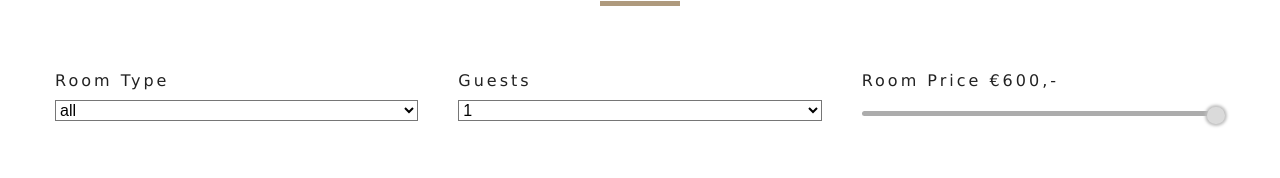
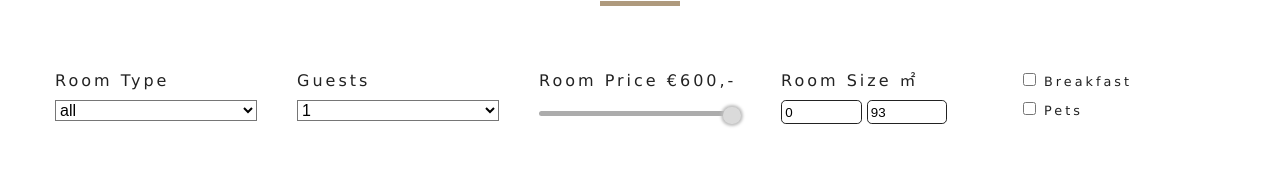
Before and after one commit to Heltzel/beach-resort, a React (Create React App) app: page /rooms in a window 1280 px wide. Shown: the part 681-859 px from the top of the page. Built offline with nearby package versions, Linux system fonts and the light colour scheme.

Commit message:
Filter room size beakfast and pets funcitonality

```diff
--- a/src/App.css
+++ b/src/App.css
@@ -437,8 +437,8 @@ h6 {
 /* end of single room*/
 /* roomlist */
 .roomslist {
-  padding: 5rem 0;
-  min-height: 90vh;
+  padding: 3rem 0;
+  min-height: 80vh;
 }
 .roomslist-center {
   width: 80vw;
@@ -538,3 +538,13 @@ input[type='range']::-webkit-slider-thumb {
 input[type='range']:focus {
   outline: none;
 }
+
+input[type='checkbox']:checked {
+  height: 0.8rem;
+  width: 0.8rem;
+  vertical-align: middle;
+  -webkit-appearance: none;
+  background-color: rgb(172, 172, 172);
+  border-radius: 3px;
+  outline: none;
+}
--- a/src/Context.js
+++ b/src/Context.js
@@ -56,7 +56,7 @@ class RoomProvider extends Component {
 
   handleChange = (e) => {
     const target = e.target
-    const value = e.type === 'checkbox' ? target.checked : target.value
+    const value = target.type === 'checkbox' ? target.checked : target.value
     const name = e.target.name
     this.setState(
       {
@@ -92,6 +92,19 @@ class RoomProvider extends Component {
     this.setState({
       sortedRooms: tempRooms,
     })
+    tempRooms = tempRooms.filter(
+      (room) => room.size >= minSize && room.size <= maxSize,
+    )
+    if (breakfast) {
+      tempRooms = tempRooms.filter((room) => room.breakfast === true)
+    }
+    if (pets) {
+      tempRooms = tempRooms.filter((room) => room.pets === true)
+    }
+    // set state
+    this.setState({
+      sortedRooms: tempRooms,
+    })
   }
 
   render() {
--- a/src/components/RoomsFilter.js
+++ b/src/components/RoomsFilter.js
@@ -81,6 +81,51 @@ export default function RoomsFilter({ rooms }) {
             onChange={handleChange}
           />
         </div>
+
+        <div className="form-group">
+          <label htmlFor="size">Room size &#13217;</label>
+          <div className="size-inputs">
+            <input
+              type="number"
+              name="minSize"
+              id="size"
+              className="size-input"
+              value={minSize}
+              onChange={handleChange}
+            />
+            <input
+              type="number"
+              name="maxSize"
+              id="maxSize"
+              className="size-input"
+              value={maxSize}
+              onChange={handleChange}
+            />
+          </div>
+        </div>
+
+        <div className="form-group">
+          <div className="single-extra">
+            <input
+              type="checkbox"
+              name="breakfast"
+              id="breakfast"
+              checked={breakfast}
+              onChange={handleChange}
+            />
+            <label htmlFor="breakfast">Breakfast</label>
+          </div>
+          <div className="single-extra">
+            <input
+              type="checkbox"
+              name="pets"
+              id="pets"
+              checked={pets}
+              onChange={handleChange}
+            />
+            <label htmlFor="pets">Pets</label>
+          </div>
+        </div>
       </form>
     </section>
   )
--- a/src/components/RoomsList.js
+++ b/src/components/RoomsList.js
@@ -4,7 +4,7 @@ import Room from './Room'
 export default function RoomsList({ rooms }) {
   if (rooms.length === 0) {
     return (
-      <div className="empty-search">
+      <div className=" roomslist empty-search ">
         <h3>unfortunaly no rooms matched your search parameters</h3>
       </div>
     )
```
Also changed, not shown: 1 other file (tests, documents, lock files or other folders).
